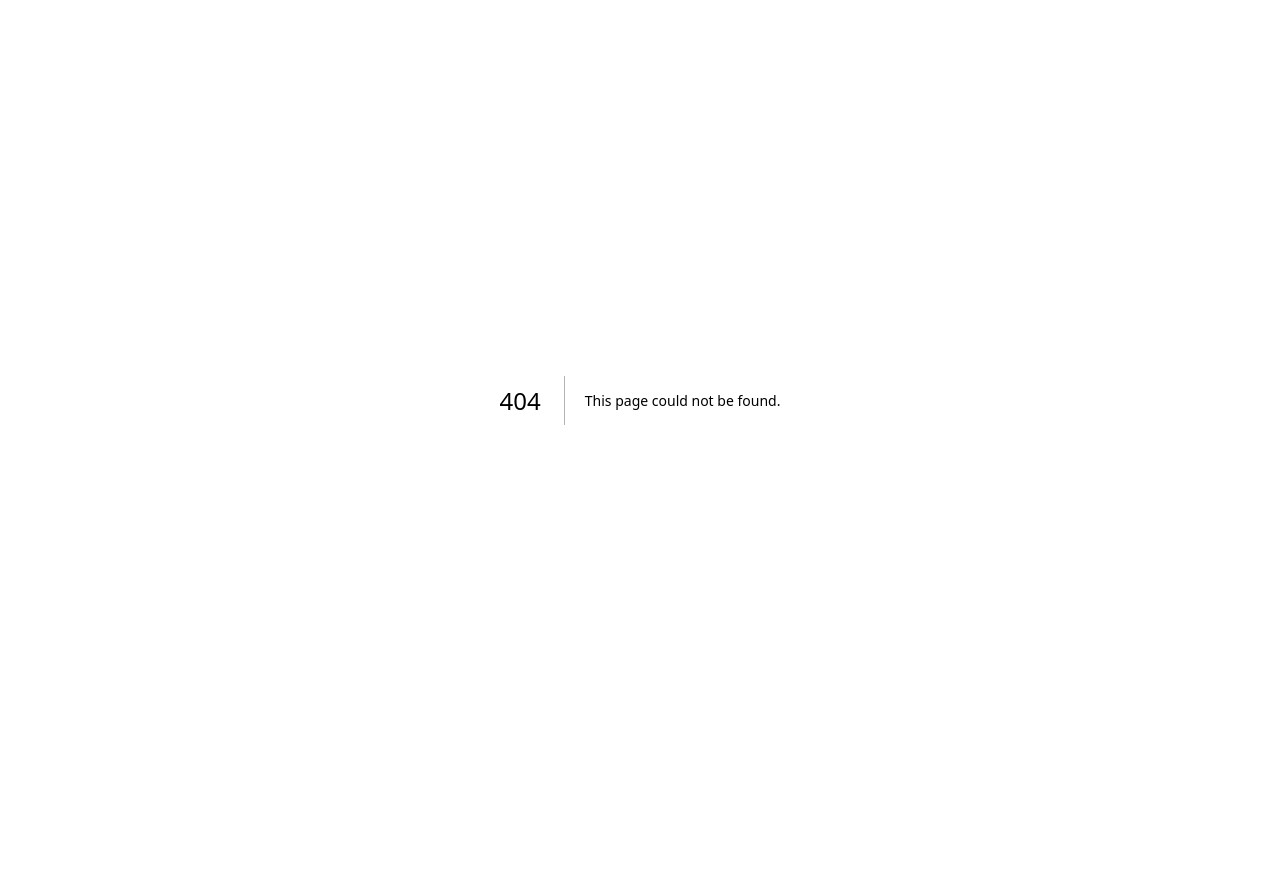
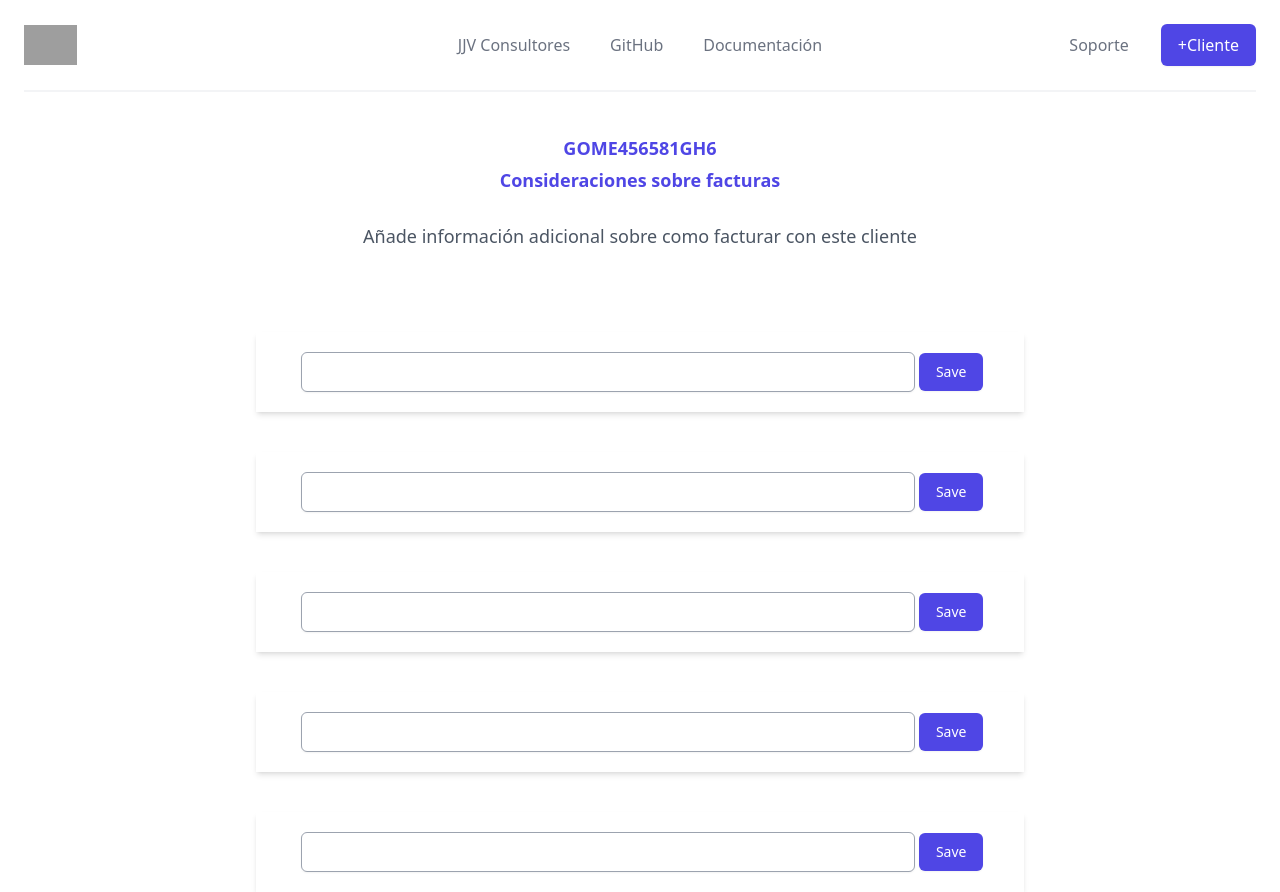
Before and after one commit to JI-Villalobos/luan-clients, a Next.js app: page /client/considerations/1/1 in a window 1280 px wide. Before the commit this address had no page. Before the commit the page ends 800 px from the top, so only its background shows below. Built offline with nearby package versions, Linux system fonts and the light colour scheme; grey boxes are pictures that could not be loaded.

Commit message:
add-- client considerations page

```diff
--- /dev/null
+++ b/pages/client/considerations/[rfc]/[id].tsx
@@ -0,0 +1,17 @@
+import AddConsideration from "../../../components/AddConsideration";
+import AddConsiderationsInfo from "../../../components/AddConsiderationsInfo";
+import Header from "../../../components/Header";
+
+export default function AddConsiderations() {
+  return (
+    <>
+      <Header />
+      <AddConsiderationsInfo />
+      <AddConsideration />
+      <AddConsideration />
+      <AddConsideration />
+      <AddConsideration />
+      <AddConsideration />
+    </>
+  )
+}
--- /dev/null
+++ b/pages/components/AddConsideration.tsx
@@ -0,0 +1,20 @@
+export default function AddConsideration() {
+  return (
+    <div className="flex flex-col w-full justify-center items-center mt-10">
+      <div className="flex flex-row w-3/5 h-20 shadow-md justify-center items-center">
+        <input
+          type="text"
+          name="consideration"
+          id="consideration"
+          className="m-1 text-center text-indigo-600 block w-4/5 h-10 rounded-md border border-gray-400 shadow-sm focus:border-indigo-500 focus:ring-indigo-500 sm:text-sm"
+        />
+        <button
+          type="button"
+          className="inline-flex justify-center rounded-md border border-transparent bg-indigo-600 py-2 px-4 text-sm font-medium text-white shadow-sm hover:bg-indigo-700 focus:outline-none focus:ring-2 focus:ring-indigo-500 focus:ring-offset-2"
+        >
+          Save
+        </button>
+      </div>
+    </div>
+  )
+}
--- /dev/null
+++ b/pages/components/AddConsiderationsInfo.tsx
@@ -0,0 +1,13 @@
+export default function AddConsiderationsInfo() {
+  return(
+    <div className="bg-white py-3 sm:py-10">
+      <div className="mx-auto max-w-7xl px-6 lg:px-8">
+        <div className="sm:text-center">
+          <h2 className="text-lg font-semibold leading-8 text-indigo-600">GOME456581GH6</h2>
+          <h3 className="text-lg font-semibold leading-8 text-indigo-600">Consideraciones sobre facturas</h3>
+          <p className="mx-auto mt-6 max-w-2xl text-lg leading-8 text-gray-600">Añade información adicional sobre como facturar con este cliente</p>
+        </div>
+      </div>
+    </div>
+  )
+}
--- a/pages/components/ClientConsiderations.tsx
+++ b/pages/components/ClientConsiderations.tsx
@@ -11,6 +11,7 @@ export default function ClientConsiderations({ considerations }: Props) {
         <header className="px-5 py-4 border-b border-gray-100">
           <h2 className="font-semibold text-gray-800">Consideraciones</h2>
         </header>
+        <button className="rounded border h-8 ml-5 border-indigo-400 bg-indigo-600 text-white text-xs">+Consideración</button>
         <div className="p-3">
           <div className="overflow-x-auto">
             <table className="table-auto w-full">
```
